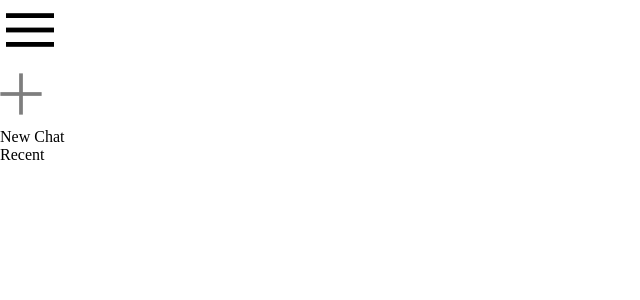
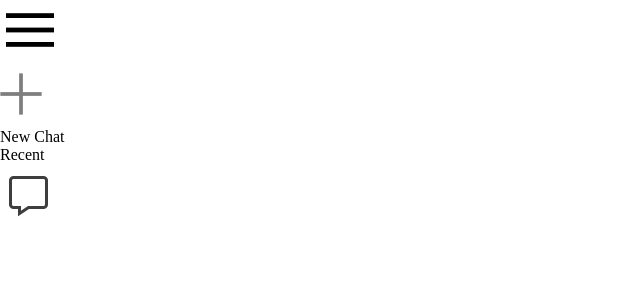
Before and after one commit to Saroyann/Gemini-Clone, a React (Vite) app: page / in a window 1280 px wide. Shown: the top 300 px of the page, without its empty margins (0-640 px from the left). Built offline with nearby package versions, Linux system fonts and the light colour scheme.

Commit message:
initial commit

```diff
--- a/src/components/sidebar/Sidebar.jsx
+++ b/src/components/sidebar/Sidebar.jsx
@@ -10,12 +10,15 @@ const Sidebar = () => {
                 <img className='menu' src={assets.menu_icon} />
 
                 <div className="new-chat">
-                    <img src={assets.plus_icon} alt="" />
+                    <img src={assets.plus_icon} />
                     <p>New Chat</p>
                 </div>
 
                 <div className="recent">
                     <p className="recent-title">Recent</p>
+                    <div className="recent-entry">
+                        <img src={assets.message_icon} />
+                    </div>
                 </div>
             </div>
 
```
